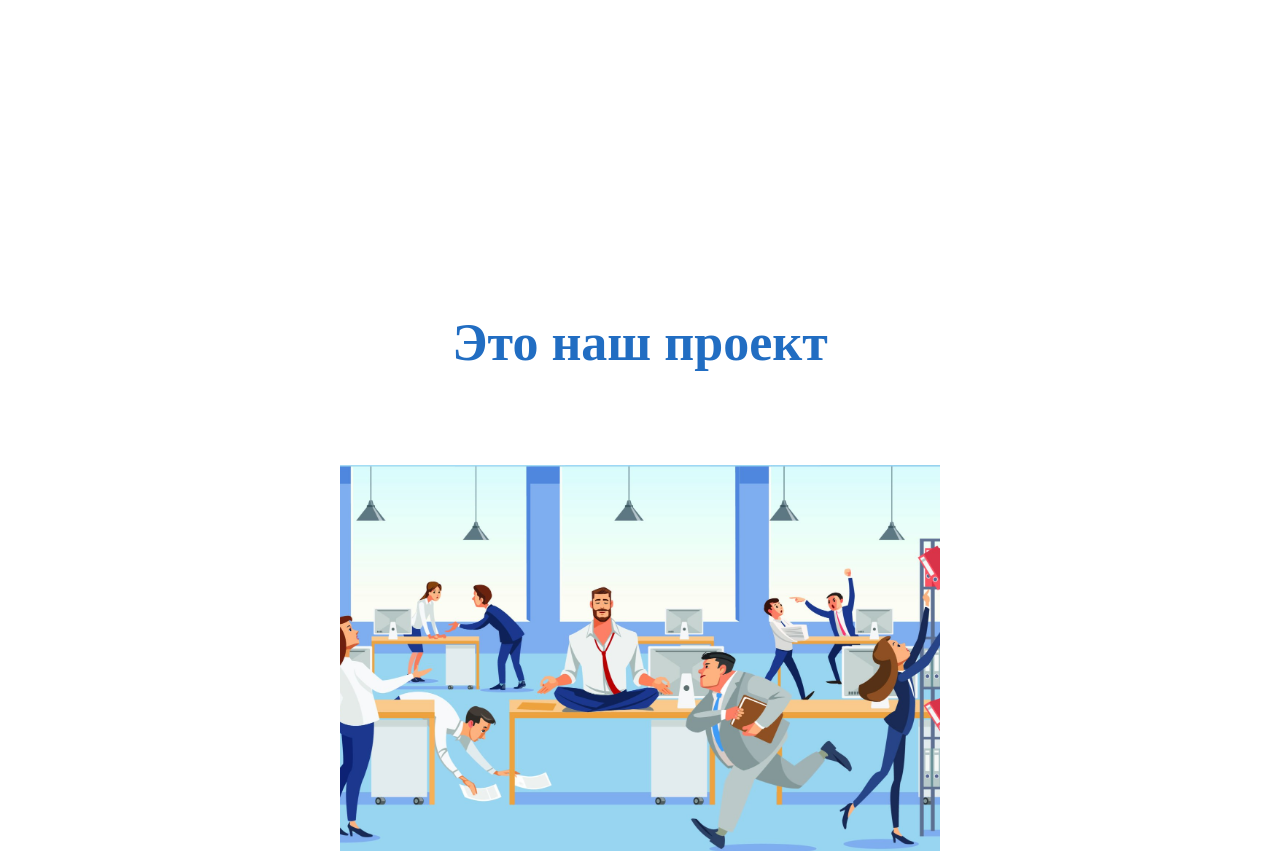
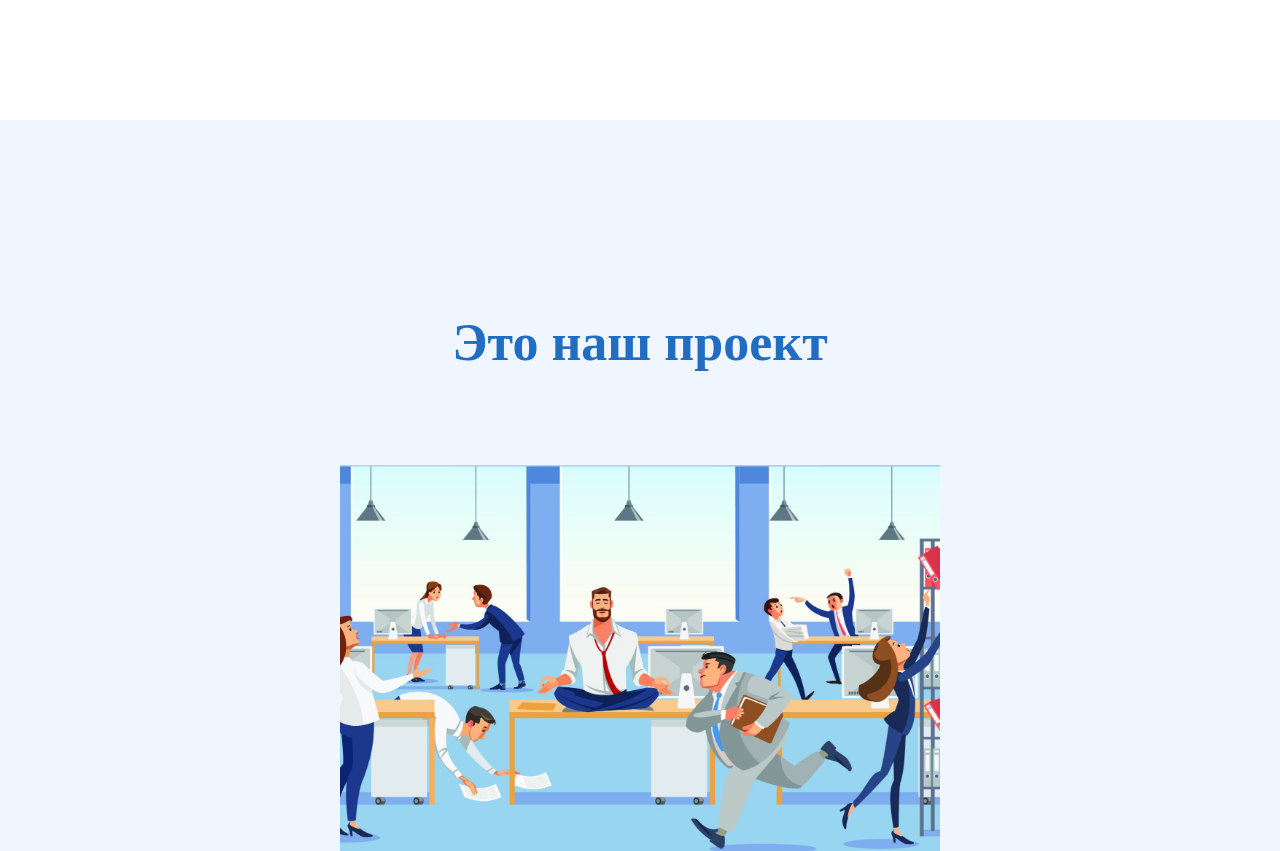
Before and after one commit to martynovappolina/sputnik-ui, a Vue app: page / in a window 1280 px wide. Shown: the part 2120-2971 px from the top of the page. Built offline with nearby package versions, Linux system fonts and the light colour scheme; a web font is replaced by a local one.

Commit message:
Update App.vue

```diff
--- a/src/App.vue
+++ b/src/App.vue
@@ -3,11 +3,11 @@
     <Menu />
     <Cover />
     <HorizontalCardsBlock />
-    <VerticalCardWithImageAndText />
+    <VerticalCardWithImageAndText theme="dark" />
     <NumberedList />
-    <TextBlockWithHeader />
+    <TextBlockWithHeader theme="dark" />
     <MultiColumnListWithIcons />
-    <Stages />
+    <Stages theme="dark" />
     <GridWithCards />
     <Contacts />
     <Footer />
```
